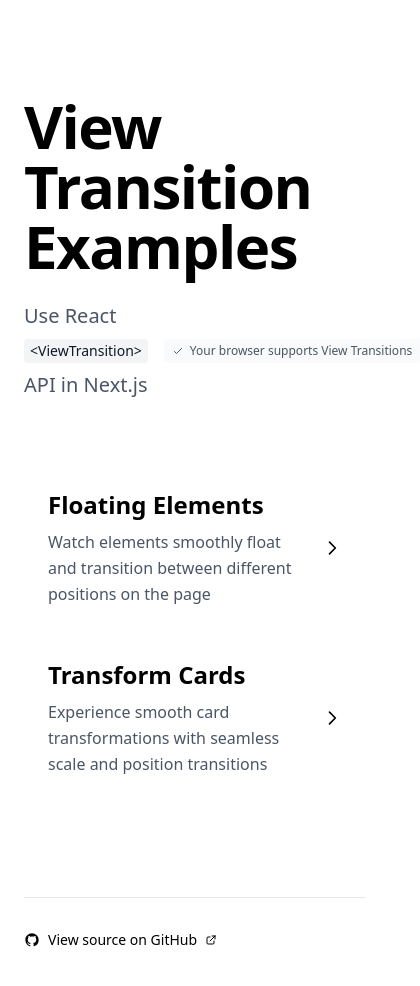
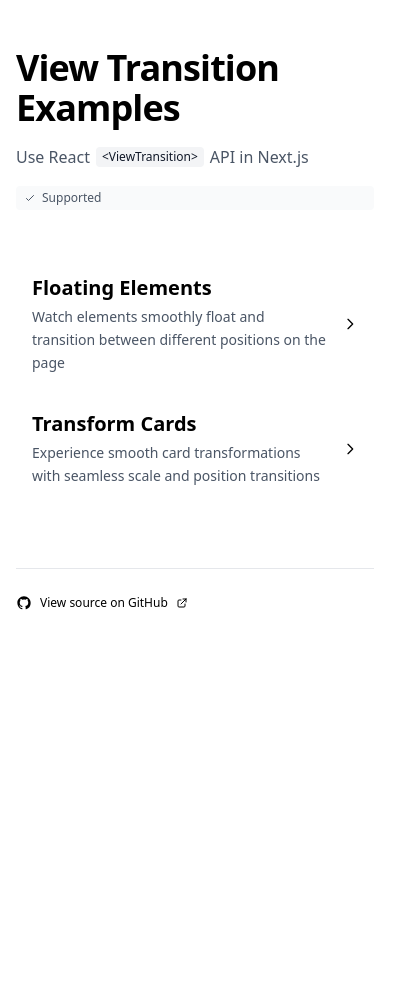
Before and after one commit to vercel/next-view-transition-example, a Next.js app: page / in a window 390 px wide. Shown: the top 986 px of the page, 420 px wide, since content can reach past the window. After the commit the page ends 844 px from the top, so only its background shows below. Built offline with nearby package versions, Linux system fonts and the light colour scheme.

Commit message:
polish mobile styles

```diff
--- a/app/blog/page.tsx
+++ b/app/blog/page.tsx
@@ -36,7 +36,7 @@
                   ))}
                 </div>
 
-                <div className="space-y-4">
+                <div className="space-y-4 pr-16 sm:pr-20">
                   <ViewTransition name={`date-${item.slug}`}>
                     <p className={cx('text-gray-600')}>{item.date}</p>
                   </ViewTransition>
--- a/app/page.tsx
+++ b/app/page.tsx
@@ -3,18 +3,18 @@
 export default function Page() {
   return (
     <div className="min-h-screen bg-white">
-      <div className="max-w-4xl mx-auto px-6 py-24 sm:px-8">
+      <div className="max-w-4xl mx-auto px-4 py-12 sm:px-6 sm:py-24 md:px-8">
         {/* Header */}
-        <div className="mb-16">
-          <h1 className="text-6xl sm:text-7xl font-bold tracking-tight mb-6">
+        <div className="mb-12 sm:mb-16">
+          <h1 className="text-4xl sm:text-6xl md:text-7xl font-bold tracking-tight mb-4 sm:mb-6">
             View Transition Examples
           </h1>
 
-          <div className="flex items-center justify-between gap-4">
-            <p className="text-xl text-gray-600 leading-relaxed">
+          <div className="flex flex-col sm:flex-row sm:items-center sm:justify-between gap-4">
+            <p className="text-base sm:text-xl text-gray-600 leading-relaxed">
               <span className="inline-flex items-center flex-wrap gap-1.5">
                 <span>Use React</span>
-                <code className="px-1.5 py-0.5 bg-gray-100 text-gray-900 rounded font-mono text-sm">
+                <code className="px-1.5 py-0.5 bg-gray-100 text-gray-900 rounded font-mono text-xs sm:text-sm">
                   {`<ViewTransition>`}
                 </code>
                 <span>API in Next.js</span>
@@ -24,38 +24,40 @@
             {/* Support Indicator */}
             <div data-support className="flex-shrink-0">
               <div data-support-no className="flex items-center gap-1.5 text-xs text-gray-600 bg-gray-50 rounded px-2 py-1">
-                <svg className="w-3 h-3" fill="none" stroke="currentColor" viewBox="0 0 24 24" strokeWidth={2}>
+                <svg className="w-3 h-3 flex-shrink-0" fill="none" stroke="currentColor" viewBox="0 0 24 24" strokeWidth={2}>
                   <path strokeLinecap="round" strokeLinejoin="round" d="M6 18L18 6M6 6l12 12" />
                 </svg>
-                <span>ViewTransition might not work on your browser</span>
+                <span className="hidden sm:inline">ViewTransition might not work on your browser</span>
+                <span className="sm:hidden">Not supported</span>
               </div>
               <div data-support-yes className="flex items-center gap-1.5 text-xs text-gray-600 bg-gray-50 rounded px-2 py-1">
-                <svg className="w-3 h-3" fill="none" stroke="currentColor" viewBox="0 0 24 24" strokeWidth={2}>
+                <svg className="w-3 h-3 flex-shrink-0" fill="none" stroke="currentColor" viewBox="0 0 24 24" strokeWidth={2}>
                   <path strokeLinecap="round" strokeLinejoin="round" d="M5 13l4 4L19 7" />
                 </svg>
-                <span>Your browser supports View Transitions</span>
+                <span className="hidden sm:inline">Your browser supports View Transitions</span>
+                <span className="sm:hidden">Supported</span>
               </div>
             </div>
           </div>
         </div>
 
         {/* Example Links */}
-        <div className="space-y-1 mb-24">
+        <div className="space-y-1 mb-16 sm:mb-24">
           <Link
             href="/blog"
-            className="group block rounded-lg p-6 transition-colors"
+            className="group block rounded-lg p-4 sm:p-6 transition-colors"
           >
-            <div className="flex items-center justify-between gap-4">
-              <div>
-                <h2 className="text-2xl font-semibold mb-2 text-black group-hover:text-gray-400 transition-colors">
+            <div className="flex items-center justify-between gap-3 sm:gap-4">
+              <div className="min-w-0 flex-1">
+                <h2 className="text-xl sm:text-2xl font-semibold mb-1 sm:mb-2 text-black group-hover:text-gray-400 transition-colors">
                   Floating Elements
                 </h2>
-                <p className="text-gray-600 text-base leading-relaxed group-hover:text-gray-400 transition-colors">
+                <p className="text-sm sm:text-base text-gray-600 leading-relaxed group-hover:text-gray-400 transition-colors">
                   Watch elements smoothly float and transition between different positions on the page
                 </p>
               </div>
               <svg
-                className="w-5 h-5 flex-shrink-0 text-black group-hover:text-gray-400 group-hover:translate-x-1 transition-all"
+                className="w-4 h-4 sm:w-5 sm:h-5 flex-shrink-0 text-black group-hover:text-gray-400 group-hover:translate-x-1 transition-all"
                 fill="none"
                 stroke="currentColor"
                 viewBox="0 0 24 24"
@@ -68,19 +70,19 @@
 
           <Link
             href="/card"
-            className="group block rounded-lg p-6 transition-colors"
+            className="group block rounded-lg p-4 sm:p-6 transition-colors"
           >
-            <div className="flex items-center justify-between gap-4">
-              <div>
-                <h2 className="text-2xl font-semibold mb-2 text-black group-hover:text-gray-400 transition-colors">
+            <div className="flex items-center justify-between gap-3 sm:gap-4">
+              <div className="min-w-0 flex-1">
+                <h2 className="text-xl sm:text-2xl font-semibold mb-1 sm:mb-2 text-black group-hover:text-gray-400 transition-colors">
                   Transform Cards
                 </h2>
-                <p className="text-gray-600 text-base leading-relaxed group-hover:text-gray-400 transition-colors">
+                <p className="text-sm sm:text-base text-gray-600 leading-relaxed group-hover:text-gray-400 transition-colors">
                   Experience smooth card transformations with seamless scale and position transitions
                 </p>
               </div>
               <svg
-                className="w-5 h-5 flex-shrink-0 text-black group-hover:text-gray-400 group-hover:translate-x-1 transition-all"
+                className="w-4 h-4 sm:w-5 sm:h-5 flex-shrink-0 text-black group-hover:text-gray-400 group-hover:translate-x-1 transition-all"
                 fill="none"
                 stroke="currentColor"
                 viewBox="0 0 24 24"
@@ -93,12 +95,12 @@
         </div>
 
         {/* Footer */}
-        <div className="pt-8 border-t border-gray-200">
+        <div className="pt-6 sm:pt-8 border-t border-gray-200">
           <a
             href="https://github.com/vercel/next-view-transition-example"
             target="_blank"
             rel="noopener noreferrer"
-            className="inline-flex items-center gap-2 text-sm text-black hover:text-gray-400 transition-colors"
+            className="inline-flex items-center gap-2 text-xs sm:text-sm text-black hover:text-gray-400 transition-colors"
           >
             <svg className="w-4 h-4" fill="currentColor" viewBox="0 0 24 24">
               <path fillRule="evenodd" d="M12 2C6.477 2 2 6.484 2 12.017c0 4.425 2.865 8.18 6.839 9.504.5.092.682-.217.682-.483 0-.237-.008-.868-.013-1.703-2.782.605-3.369-1.343-3.369-1.343-.454-1.158-1.11-1.466-1.11-1.466-.908-.62.069-.608.069-.608 1.003.07 1.531 1.032 1.531 1.032.892 1.53 2.341 1.088 2.91.832.092-.647.35-1.088.636-1.338-2.22-.253-4.555-1.113-4.555-4.951 0-1.093.39-1.988 1.029-2.688-.103-.253-.446-1.272.098-2.65 0 0 .84-.27 2.75 1.026A9.564 9.564 0 0112 6.844c.85.004 1.705.115 2.504.337 1.909-1.296 2.747-1.027 2.747-1.027.546 1.379.202 2.398.1 2.651.64.7 1.028 1.595 1.028 2.688 0 3.848-2.339 4.695-4.566 4.943.359.309.678.92.678 1.855 0 1.338-.012 2.419-.012 2.747 0 .268.18.58.688.482A10.019 10.019 0 0022 12.017C22 6.484 17.522 2 12 2z" clipRule="evenodd" />
--- a/package.json
+++ b/package.json
@@ -13,7 +13,7 @@
     "class-variance-authority": "^0.7.1",
     "clsx": "^2.1.1",
     "lucide-react": "^0.477.0",
-    "next": "16.0.0-canary.16",
+    "next": "16.0.0",
     "react": "^19.0.0",
     "react-dom": "^19.0.0",
     "tailwind-merge": "^3.0.2",
```
Also changed, not shown: 1 other file (tests, documents, lock files or other folders).
